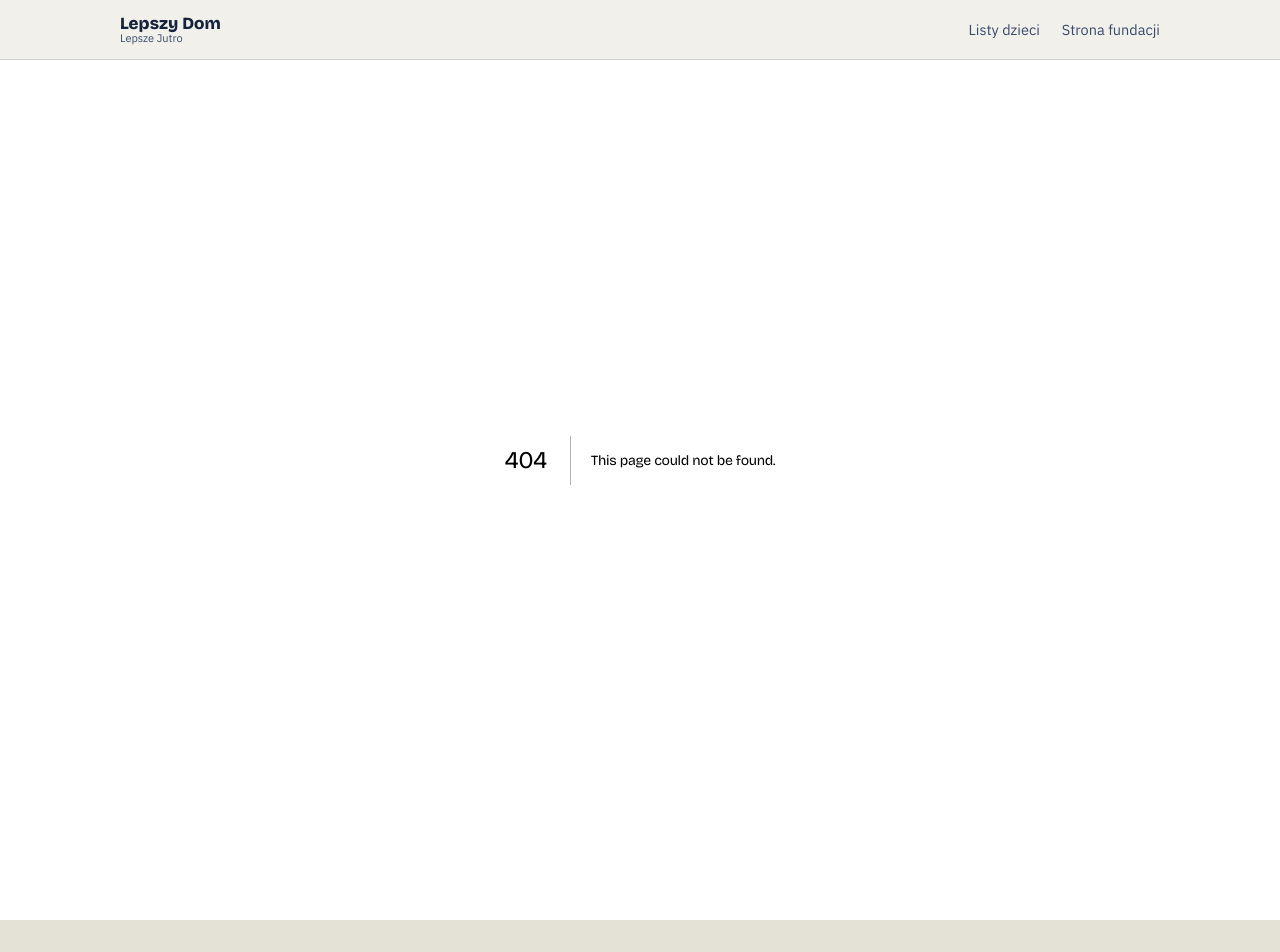
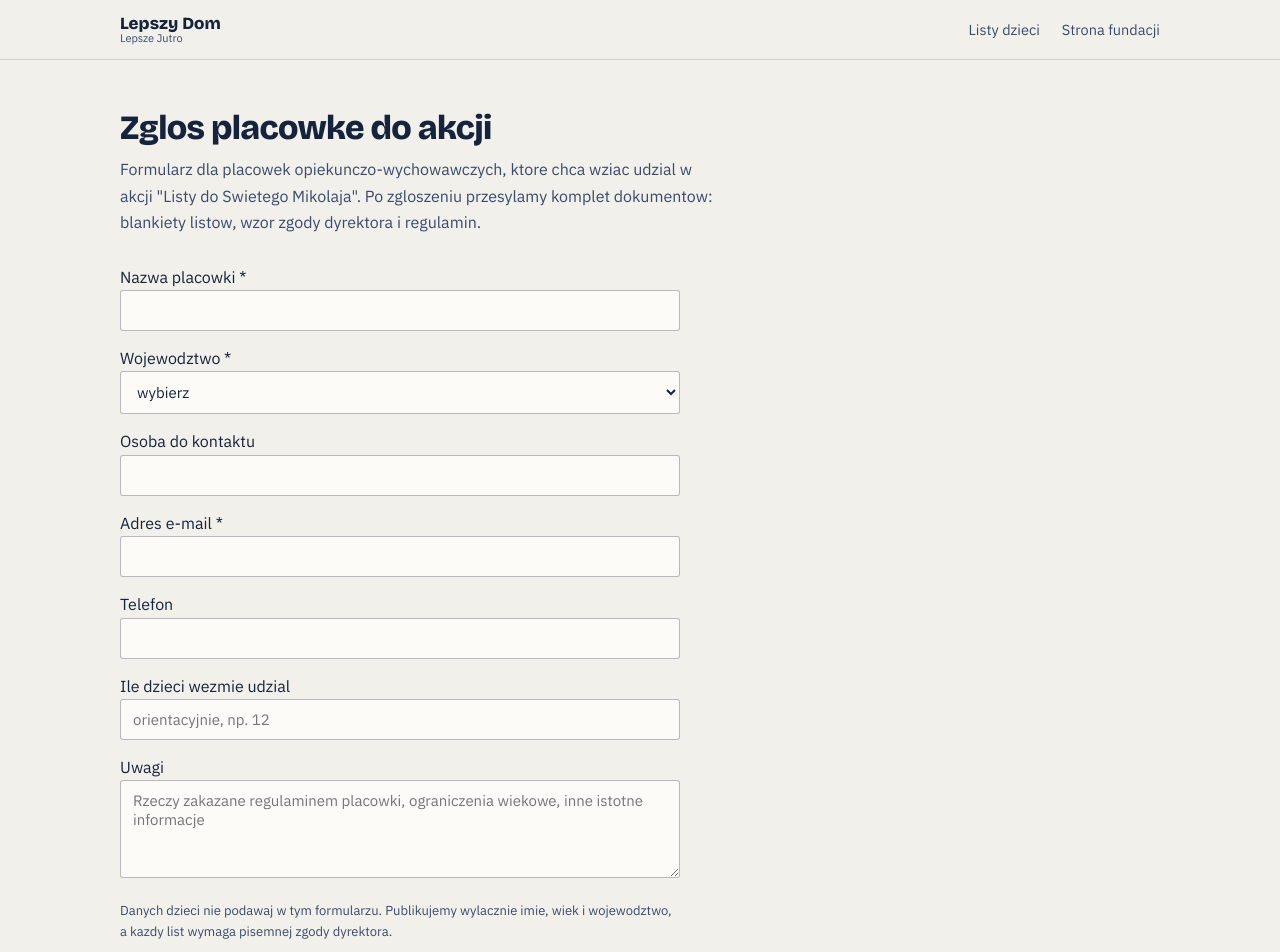
Before and after one commit to fenrirwealth/portal-fundacji, a Next.js app: page /zglos-placowke in a window 1280 px wide. Before the commit this address had no page. Shown: the top 952 px of the page. Built offline with nearby package versions, Linux system fonts and the light colour scheme.

Commit message:
Add ZglosPlacowke component for form submission

```diff
--- /dev/null
+++ b/app/zglos-placowke/page.js
@@ -0,0 +1,113 @@
+"use client";
+
+import { useState } from "react";
+
+const WOJ = ["dolnoslaskie","kujawsko-pomorskie","lubelskie","lubuskie","lodzkie",
+"malopolskie","mazowieckie","opolskie","podkarpackie","podlaskie","pomorskie",
+"slaskie","swietokrzyskie","warminsko-mazurskie","wielkopolskie","zachodniopomorskie"];
+
+const stylPola = {
+  width: "100%", border: "1px solid var(--linia2)", borderRadius: 3,
+  padding: "10px 12px", font: "15px 'IBM Plex Sans', sans-serif",
+  marginBottom: 14, background: "var(--biel)", color: "var(--atrament)",
+};
+
+export default function ZglosPlacowke() {
+  const [stan, setStan] = useState("formularz");
+  const [blad, setBlad] = useState(null);
+
+  async function wyslij(e) {
+    e.preventDefault();
+    setStan("wysylam");
+    setBlad(null);
+    const dane = Object.fromEntries(new FormData(e.target).entries());
+    try {
+      const odp = await fetch("/api/placowka", {
+        method: "POST",
+        headers: { "Content-Type": "application/json" },
+        body: JSON.stringify(dane),
+      });
+      const wynik = await odp.json();
+      if (!odp.ok) {
+        setBlad(wynik.blad || "Nie udalo sie wyslac zgloszenia.");
+        setStan("formularz");
+        return;
+      }
+      setStan("wyslane");
+    } catch {
+      setBlad("Brak polaczenia. Sprobuj jeszcze raz.");
+      setStan("formularz");
+    }
+  }
+
+  if (stan === "wyslane") {
+    return (
+      <div className="wrap sekcja">
+        <h1 className="tytul">Zgloszenie przyjete</h1>
+        <p className="wstep">
+          Odezwiemy sie w ciagu kilku dni roboczych. Przeslemy blankiety listow
+          do wydruku, wzor zgody na publikacje oraz regulamin akcji.
+        </p>
+        <p className="wstep">
+          Jesli sprawa jest pilna, zadzwon: <a href="tel:+48570747779">+48 570 747 779</a>.
+        </p>
+      </div>
+    );
+  }
+
+  return (
+    <div className="wrap sekcja">
+      <h1 className="tytul">Zglos placowke do akcji</h1>
+      <p className="wstep">
+        Formularz dla placowek opiekunczo-wychowawczych, ktore chca wziac udzial
+        w akcji "Listy do Swietego Mikolaja". Po zgloszeniu przesylamy komplet
+        dokumentow: blankiety listow, wzor zgody dyrektora i regulamin.
+      </p>
+
+      <form onSubmit={wyslij} style={{ maxWidth: 560, marginTop: 28 }}>
+        <input type="text" name="strona" tabIndex={-1} autoComplete="off"
+               aria-hidden="true" style={{ position: "absolute", left: "-9999px" }} />
+
+        <label htmlFor="nazwa">Nazwa placowki *</label>
+        <input id="nazwa" name="nazwa" required style={stylPola} />
+
+        <label htmlFor="wojewodztwo">Wojewodztwo *</label>
+        <select id="wojewodztwo" name="wojewodztwo" required defaultValue="" style={stylPola}>
+          <option value="" disabled>wybierz</option>
+          {WOJ.map((w) => <option key={w} value={w}>{w}</option>)}
+        </select>
+
+        <label htmlFor="osoba">Osoba do kontaktu</label>
+        <input id="osoba" name="osoba" style={stylPola} />
+
+        <label htmlFor="email">Adres e-mail *</label>
+        <input id="email" name="email" type="email" required style={stylPola} />
+
+        <label htmlFor="telefon">Telefon</label>
+        <input id="telefon" name="telefon" style={stylPola} />
+
+        <label htmlFor="liczbaDzieci">Ile dzieci wezmie udzial</label>
+        <input id="liczbaDzieci" name="liczbaDzieci" placeholder="orientacyjnie, np. 12" style={stylPola} />
+
+        <label htmlFor="uwagi">Uwagi</label>
+        <textarea id="uwagi" name="uwagi" rows={4} style={stylPola}
+                  placeholder="Rzeczy zakazane regulaminem placowki, ograniczenia wiekowe, inne istotne informacje" />
+
+        <p style={{ fontSize: 13, color: "var(--atrament2)" }}>
+          Danych dzieci nie podawaj w tym formularzu. Publikujemy wylacznie imie,
+          wiek i wojewodztwo, a kazdy list wymaga pisemnej zgody dyrektora.
+        </p>
+
+        <button className="btn" type="submit" disabled={stan === "wysylam"} style={{ marginTop: 14 }}>
+          {stan === "wysylam" ? "Wysylam…" : "Wyslij zgloszenie"}
+        </button>
+
+        {blad && (
+          <p role="alert" style={{ color: "var(--czerwien)", fontSize: 13.5, marginTop: 10 }}>
+            {blad}
+          </p>
+        )}
+      </form>
+    </div>
+  );
+}
```
